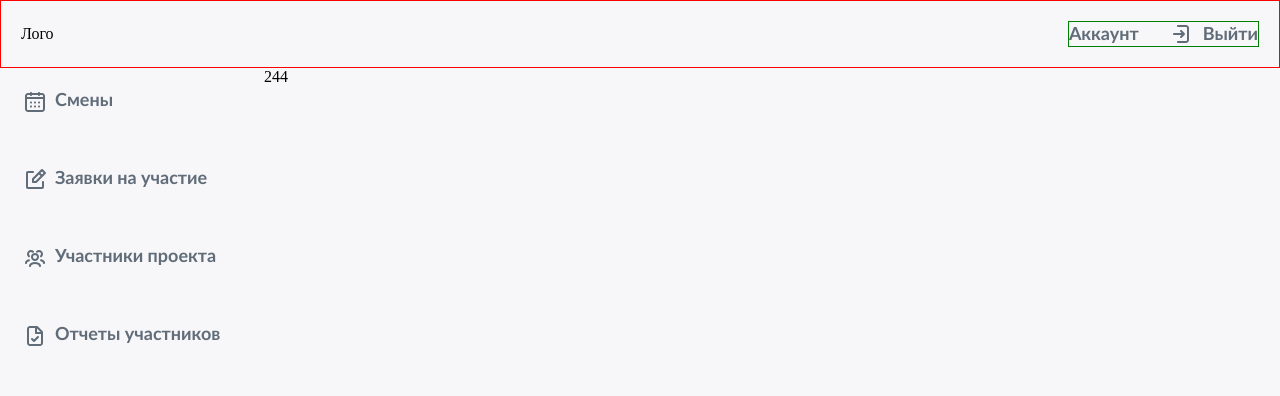
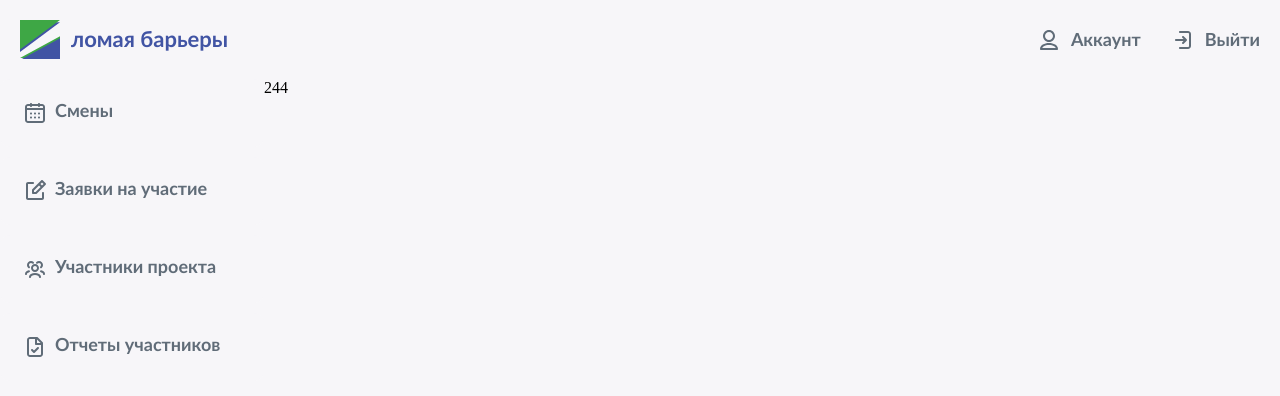
Before and after one commit to happy-land/lomaya-baryery-admin-my, a React (Create React App) app: page /shift/new in a window 1280 px wide. Shown: the top 396 px of the page. Built offline with nearby package versions, Linux system fonts and the light colour scheme.

Commit message:
header styling done

```diff
--- a/src/assets/styles/common.css
+++ b/src/assets/styles/common.css
@@ -65,7 +65,7 @@
 
 .text_type_main-large {
   font-family: 'Lato';
-  font-size: 20px;
+  font-size: 22px;
   line-height: 24px;
   font-weight: 700;
 }
--- a/src/components/header/header.module.css
+++ b/src/components/header/header.module.css
@@ -1,8 +1,6 @@
 .header {
-  border: 1px solid red;
   display: flex;
   padding: 20px;
-  /* width: 100%; */
   max-width: 1440px;
   justify-content: space-between;
   align-items: center;
@@ -10,7 +8,6 @@
 }
 
 .links {
-  border: 1px solid green;
   display: flex;
   gap: 30px;
 }
@@ -28,4 +25,11 @@
 
 .logoContainer {
   display: flex;
+  align-items: center;
 }
+
+.logo__title {
+  color: var(--colors-interface-blue);
+  margin: 0 0 0 11px;
+  padding: 0;
+}
--- a/src/components/header/header.tsx
+++ b/src/components/header/header.tsx
@@ -1,16 +1,23 @@
+import { UserIcon } from '../../ui/icons';
 import { EnterIcon } from '../../ui/icons/enter-icon';
+import { Logo } from '../../ui/logo/logo';
+import '../../assets/styles/common.css';
 import styles from './header.module.css';
 
 export const Header = () => {
   return (
     <header className={styles.header}>
-      <div className={styles.logoContainer}>Лого</div>
+      <div className={styles.logoContainer}>
+        <Logo />
+        <p className={`${styles.logo__title} text_type_main-large`}>ломая барьеры</p>
+      </div>
       <div className={styles.links}>
         <button type='button' className={`${styles.button} text_type_main-medium`}>
+          <UserIcon type='link' />
           Аккаунт
         </button>
         <button type='button' className={`${styles.button} text_type_main-medium`}>
-          <EnterIcon type='link'/>
+          <EnterIcon type='link' />
           Выйти
         </button>
       </div>
--- /dev/null
+++ b/src/ui/logo/logo.tsx
@@ -0,0 +1,9 @@
+export const Logo = ({ ...props }) => {
+  return (
+    <svg width={40} height={39} fill='none' xmlns='http://www.w3.org/2000/svg' {...props}>
+      <path d='M0 31.884V2.32h40L0 31.884Z' fill='#4154A4' />
+      <path d='M0 29.565V0h40L0 29.565ZM40 16.232v21.836H0l40-21.836Z' fill='#3EA745' />
+      <path d='M40 18.164V40H0l40-21.836Z' fill='#4154A4' />
+    </svg>
+  );
+};
```
